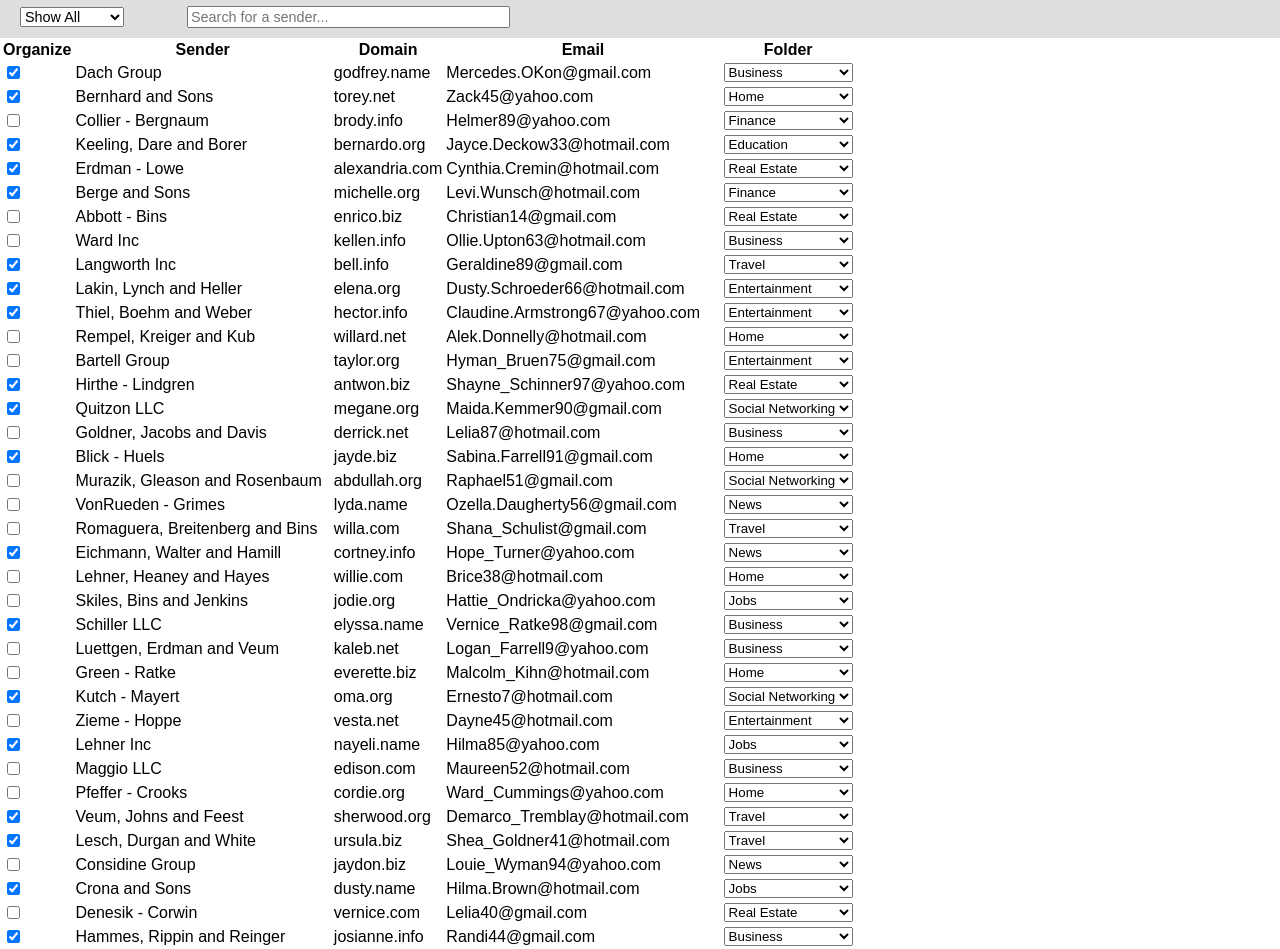
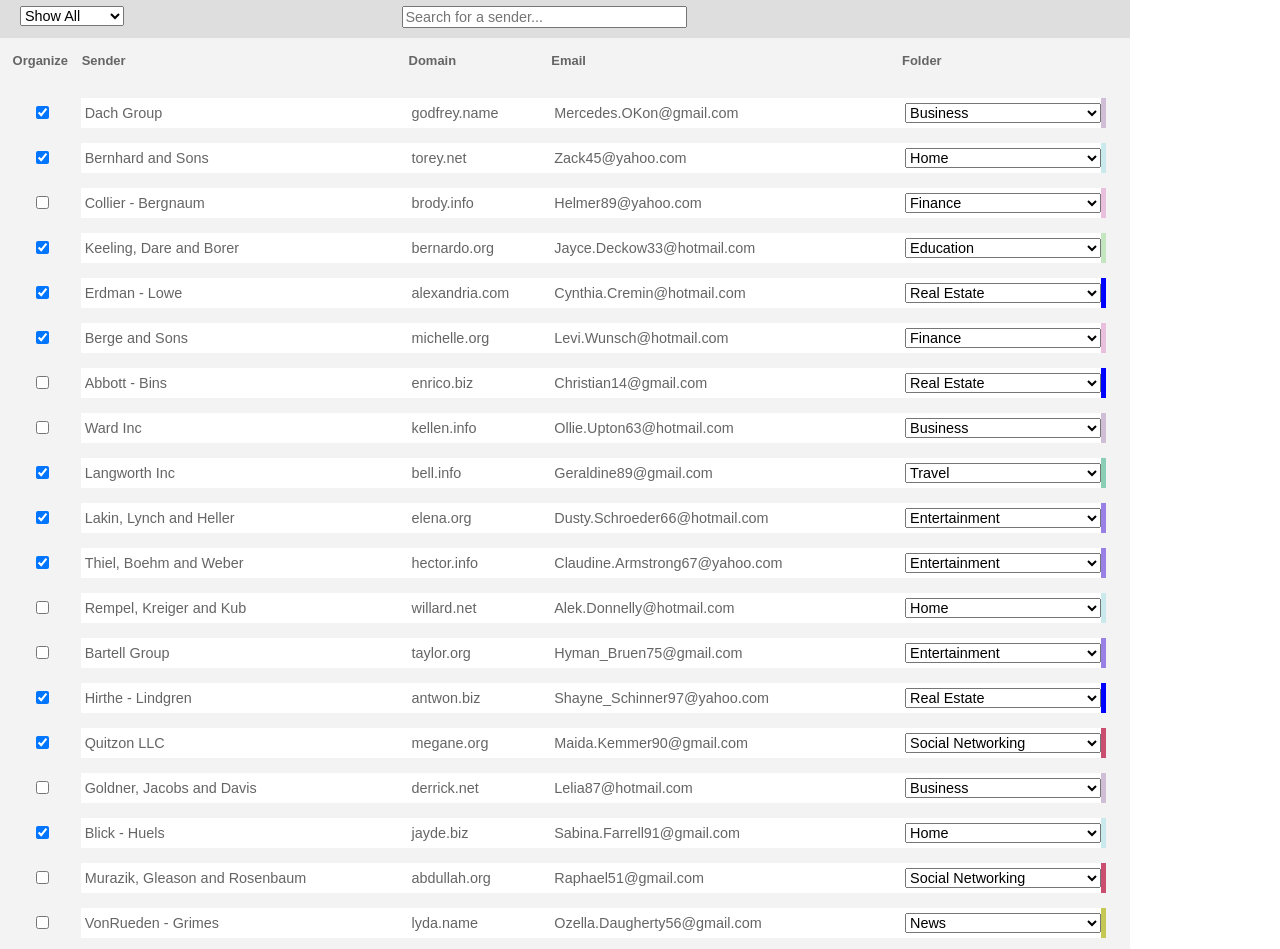
Before and after one commit to josekim/Code-Challenge-2, a React app: page / in a window 1280 px wide. Shown: the part 140-1089 px from the top of the page. Built offline with nearby package versions, Linux system fonts and the light colour scheme.

Commit message:
adding more css

```diff
--- a/js/SearchBar.jsx
+++ b/js/SearchBar.jsx
@@ -10,13 +10,15 @@ const SearchBarWrapper = styled.div`
   padding-bottom: 10px;
 `;
 const DropDown = styled.select`
+  float: left;
   font-size: 0.9em;
   margin-right: 5%;
 `;
 
 const SearchInput = styled.input`
+  margin-left: 20%;
+  font-size: 0.9em;
   width: 25%;
-  font-size: 0.9em;
 `;
 
 const SearchBar = (props: {
@@ -27,6 +29,8 @@ const SearchBar = (props: {
   handleSearchChange: Function
 }) => (
   <SearchBarWrapper>
+    <SearchInput type="text" value={props.searchTerm} onChange={props.handleSearchChange} placeholder="Search for a sender..." />
+
     <DropDown value={props.option} onChange={props.handleOptionChange}>
       {props.dropDownOptions.map(choice => (
         <option value={choice} key={choice}>
@@ -34,8 +38,6 @@ const SearchBar = (props: {
         </option>
       ))}
     </DropDown>
-
-    <SearchInput type="text" value={props.searchTerm} onChange={props.handleSearchChange} placeholder="Search for a sender..." />
   </SearchBarWrapper>
 );
 
--- a/js/Table.jsx
+++ b/js/Table.jsx
@@ -1,8 +1,16 @@
 // @flow
 
 import React from 'react';
+import styled from 'styled-components';
 import TableLine from './TableLine';
 import { FilterData } from './utility/helper';
+
+const Organize = styled.th`
+  padding-top: 15px;
+  padding-bottom: 15px;
+  text-align: center;
+  vertical-align: middle;
+`;
 
 const Table = (props: {
   data: Array<data>,
@@ -17,11 +25,12 @@ const Table = (props: {
   <table>
     <thead>
       <tr>
-        <th> Organize</th>
+        <Organize> Organize </Organize>
         <th> Sender </th>
         <th> Domain </th>
         <th> Email </th>
-        <th>Folder</th>
+        <th> Folder </th>
+        <th />
       </tr>
     </thead>
     <tbody>
--- a/js/TableContainer.jsx
+++ b/js/TableContainer.jsx
@@ -27,7 +27,7 @@ class TableContainer extends Component {
   };
   render() {
     return (
-      <div>
+      <div className="table-container">
         <SearchBar
           option={this.state.option}
           dropDownOptions={dropDownOptions}
--- a/js/TableLine.jsx
+++ b/js/TableLine.jsx
@@ -1,6 +1,13 @@
 // @flow
 
 import React from 'react';
+import styled from 'styled-components';
+import { FolderColor } from './utility/FolderColor';
+
+const FolderDropdown = styled.select`
+  width: 100%;
+  font-size: 1em;
+`;
 
 const TableLine = (props: {
   organize: boolean,
@@ -13,21 +20,22 @@ const TableLine = (props: {
   handlesOrganizeChange: Function
 }) => (
   <tr>
-    <td>
+    <td className="organize">
       <input type="checkbox" name={props.sender} value={props.sender} checked={props.organize} onChange={props.handlesOrganizeChange} />
     </td>
-    <td> {props.sender} </td>
-    <td> {props.domain} </td>
-    <td> {props.email} </td>
-    <td>
-      <select value={props.folder} name={props.sender} onChange={props.handleFolderChange}>
+    <td className="white-cell"> {props.sender} </td>
+    <td className="white-cell"> {props.domain} </td>
+    <td className="white-cell"> {props.email} </td>
+    <td className="white-cell">
+      <FolderDropdown value={props.folder} name={props.sender} onChange={props.handleFolderChange}>
         {props.folderOptions.map(choice => (
           <option value={choice} key={choice}>
             {choice}
           </option>
         ))}
-      </select>
+      </FolderDropdown>
     </td>
+    {FolderColor(props.folder)}
   </tr>
 );
 
--- /dev/null
+++ b/js/utility/FolderColor.jsx
@@ -0,0 +1,117 @@
+import React from 'react';
+import styled from 'styled-components';
+
+const Folderdefault = styled.td`
+  border-left: 5px solid #f3f3f3;
+  border-top: 15px solid #f3f3f3;
+  border-bottom: 15px solid #f3f3f3;
+  padding-left: 15px;
+`;
+const FolderBusiness = styled.td`
+  border-left: 5px solid #d0bed7;
+  border-top: 15px solid #f3f3f3;
+  border-bottom: 15px solid #f3f3f3;
+  padding-left: 15px;
+`;
+const FolderHome = styled.td`
+  border-left: 5px solid #c9e9ed;
+  border-top: 15px solid #f3f3f3;
+  border-bottom: 15px solid #f3f3f3;
+  padding-left: 15px;
+`;
+const FolderFinance = styled.td`
+  border-left: 5px solid #e8bfdd;
+  border-top: 15px solid #f3f3f3;
+  border-bottom: 15px solid #f3f3f3;
+  padding-left: 15px;
+`;
+const FolderEducation = styled.td`
+  border-left: 5px solid #c3e5bf;
+  border-top: 15px solid #f3f3f3;
+  border-bottom: 15px solid #f3f3f3;
+  padding-left: 15px;
+`;
+const FolderRealEstate = styled.td`
+  border-left: 5px solid blue;
+  border-top: 15px solid #f3f3f3;
+  border-bottom: 15px solid #f3f3f3;
+  padding-left: 15px;
+`;
+const FolderJobs = styled.td`
+  border-left: 5px solid #d6b689;
+  border-top: 15px solid #f3f3f3;
+  border-bottom: 15px solid #f3f3f3;
+  padding-left: 15px;
+`;
+const FolderTravel = styled.td`
+  border-left: 5px solid #8aceb6;
+  border-top: 15px solid #f3f3f3;
+  border-bottom: 15px solid #f3f3f3;
+  padding-left: 15px;
+`;
+const FolderEntertainment = styled.td`
+  border-left: 5px solid #9880e5;
+  border-top: 15px solid #f3f3f3;
+  border-bottom: 15px solid #f3f3f3;
+  padding-left: 15px;
+`;
+const FolderSocialNetworking = styled.td`
+  border-left: 5px solid #c94e6f;
+  border-top: 15px solid #f3f3f3;
+  border-bottom: 15px solid #f3f3f3;
+  padding-left: 15px;
+`;
+
+const FolderNews = styled.td`
+  border-left: 5px solid #c5c954;
+  border-top: 15px solid #f3f3f3;
+  border-bottom: 15px solid #f3f3f3;
+  padding-left: 15px;
+`;
+
+const FolderShopping = styled.td`
+  border-left: 5px solid #a0c679;
+  border-top: 15px solid #f3f3f3;
+  border-bottom: 15px solid #f3f3f3;
+  padding-left: 15px;
+`;
+
+const FolderGroups = styled.td`
+  border-left: 5px solid #71bcbb;
+  border-top: 15px solid #f3f3f3;
+  border-bottom: 15px solid #f3f3f3;
+  padding-left: 15px;
+`;
+
+const FolderColor = name => {
+  switch (name) {
+    case 'Business':
+      return <FolderBusiness />;
+    case 'Home':
+      return <FolderHome />;
+    case 'Finance':
+      return <FolderFinance />;
+    case 'Education':
+      return <FolderEducation />;
+    case 'Travel':
+      return <FolderTravel />;
+    case 'Entertainment':
+      return <FolderEntertainment />;
+    case 'Social Networking':
+      return <FolderSocialNetworking />;
+    case 'News':
+      return <FolderNews />;
+    case 'Real Estate':
+      return <FolderRealEstate />;
+    case 'Jobs':
+      return <FolderJobs />;
+    case 'Shopping':
+      return <FolderShopping />;
+    case 'Groups':
+      return <FolderGroups />;
+    default:
+      return <Folderdefault />;
+  }
+};
+//eslint-disable-next-line
+export { FolderColor };
--- a/public/application.css
+++ b/public/application.css
@@ -7,3 +7,69 @@ body {
 body {
   font-family: Arial, Helvetica, sans-serif;
 }
+
+table {
+  padding-right: 50px;
+  background-color: #f3f3f3;
+  border-collapse: collapse;
+  width: 100%;
+  text-align: left;
+  font-size: 0.9em;
+  color: #656565;
+}
+
+thead {
+  font-size: 0.9em;
+}
+tbody {
+  padding-right: 20px;
+}
+
+tr {
+}
+
+th {
+  padding-top: 15px;
+  padding-bottom: 15px;
+}
+.table-container {
+  padding-right: 150px;
+}
+.organize {
+  text-align: center;
+  vertical-align: middle;
+  padding-right: 0px;
+  padding-left: 4px;
+  padding-top: 5px;
+  padding-bottom: 5px;
+  border-color: #ffffff;
+  border-top: 15px solid #f3f3f3;
+  border-bottom: 15px solid #f3f3f3;
+}
+
+.sender {
+}
+
+.email {
+}
+
+.folder {
+}
+
+.white-cell {
+  background-color: #ffffff;
+  padding-right: 0px;
+  padding-left: 4px;
+  padding-top: 5px;
+  padding-bottom: 5px;
+  border-color: #ffffff;
+  border-top: 15px solid #f3f3f3;
+  border-bottom: 15px solid #f3f3f3;
+}
+
+.modifier {
+  float: right;
+  background: red;
+  width: 5%;
+  height: 100%;
+}
```
